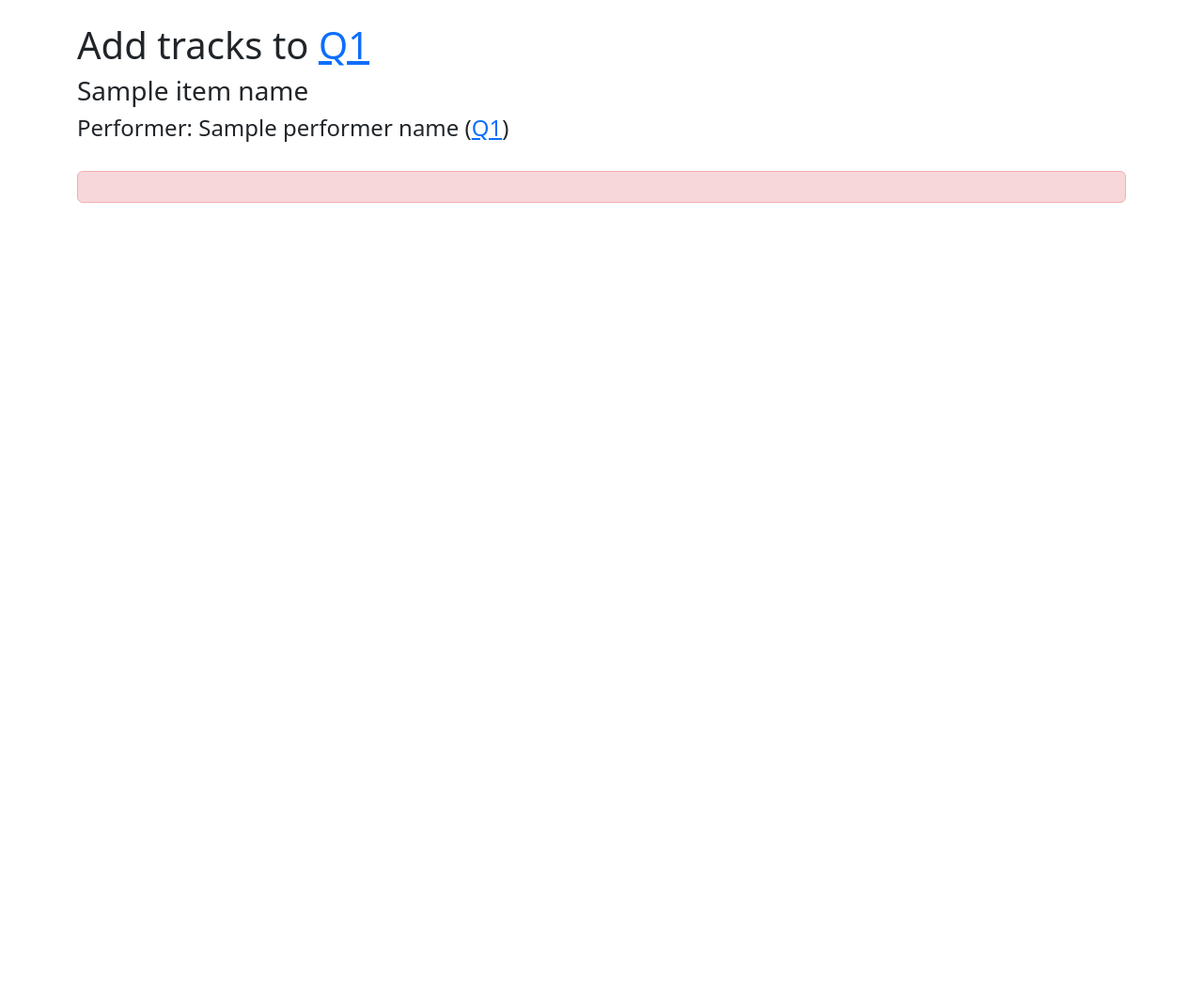
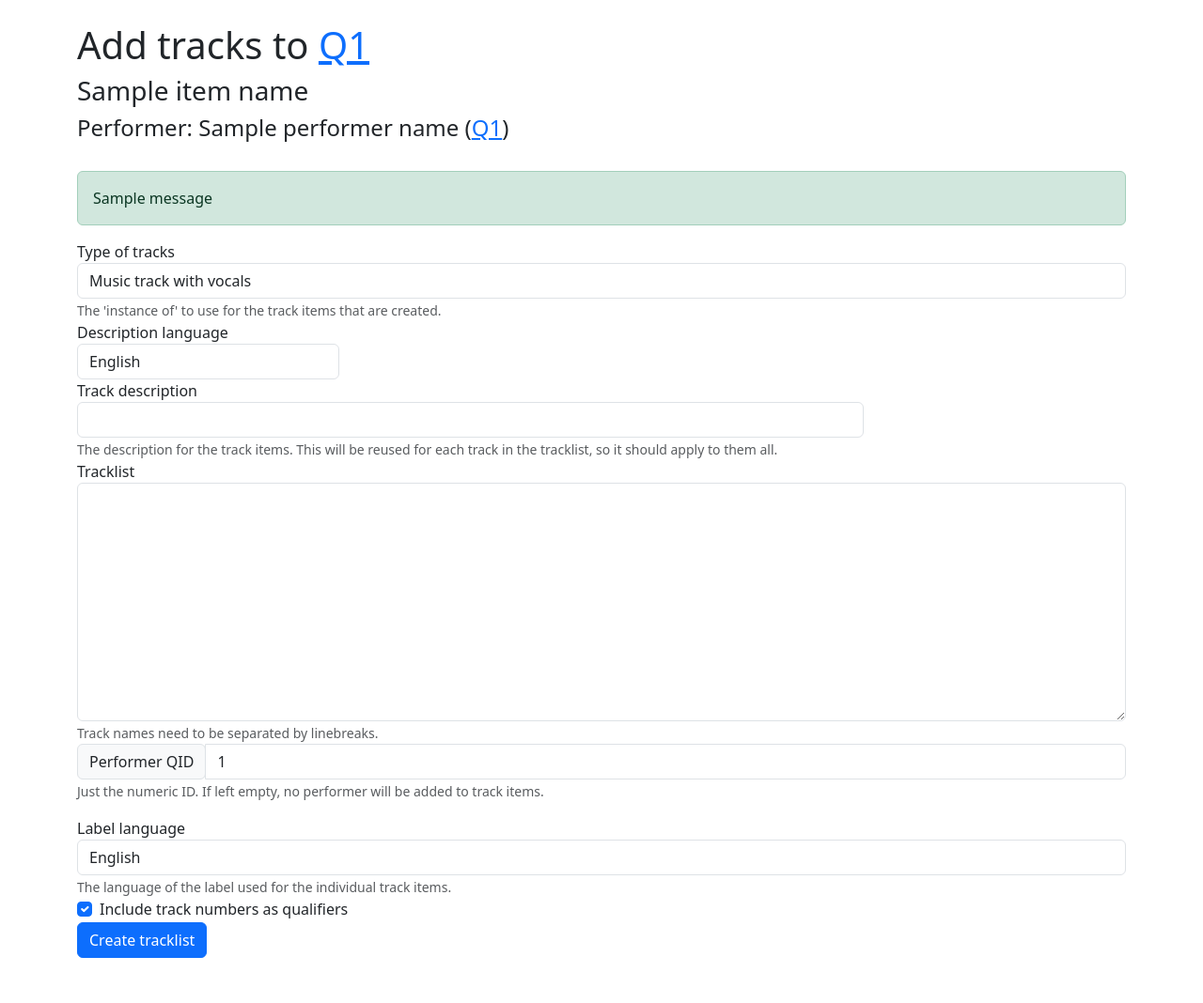
Before and after one commit to connorshea/multitrack-drafting, a Flask app: template templates/album.html in a window 1280 px wide. Shown: the part 80-1148 px from the top of the page at 94% size. Before the commit the page ends 296 px from the top, so only its background shows below. Run offline with Flask 2, Linux system fonts and the light colour scheme; the template is opened without the code that fills it: most values are stand-ins (such as "Sample title", 1, 10 or a date in 2020); one stand-in notice (Sample message) is shown; some libraries are stand-ins or nearby versions.

Commit message:
Improve warning, error, and success messages.
Still need more work to handle these. Also changed the render_template
to a redirect so the page doesn't break anymore after submitting tracks.

Remove empty strings from the tracklist so
we don't try to create items off them.

```diff
--- a/app.py
+++ b/app.py
@@ -326,15 +326,17 @@
         return flask.render_template('album.html',
                                      item_id=item_id,
                                      item_name='No English title on Wikidata',
-                                     errors=[f'Item Q{item_id} does not exist on Wikidata'])
+                                     performer_item_id=None,
+                                     performer_name=None,
+                                     missing=True)
 
     item_name = glom(item_entity, 'labels.en.value', default='No English title on Wikidata')
     performer_item_id = glom(item_entity, Path('claims', PERFORMER_PROPERTY, 0, 'mainsnak', 'datavalue', 'value', 'numeric-id'), default=None)
     performer_name = None if performer_item_id == None else get_wikidata_item_name(session, performer_item_id, 'en')
 
     # Add a warning if it already has a tracklist
-    if check_if_item_has_property(session, item_id, TRACKLIST_PROPERTY[1:], item_entity) == True:
-        warnings.append(f'Item Q{item_id} already has a tracklist')
+    if check_if_item_has_property(session, item_id, int(TRACKLIST_PROPERTY[1:]), item_entity) == True:
+        warnings.append(f'Item Q{item_id} already has a tracklist. This may cause problems if you include track numbers, or may result in duplicate tracks.')
 
     # Add a warning if it isn't an album
     item_instance_of = get_wikidata_instance_of(session, item_id, item_entity)
@@ -348,7 +350,6 @@
                                  item_name=item_name,
                                  performer_item_id=performer_item_id,
                                  performer_name=performer_name,
-                                 errors=None,
                                  warnings=warnings)
 
 
@@ -370,7 +371,6 @@
         return flask.render_template('album.html',
                                      item_id=item_id,
                                      csrf_error=csrf_error,
-                                     errors=None,
                                      warnings=[])
 
     session = authenticated_session()
@@ -379,18 +379,25 @@
         # Bail out early if we aren’t logged in.
         return flask.redirect(flask.url_for('login'))
 
+    if track_description.isspace() or track_description == '':
+        # Bail out early if we don't have a tracklist.
+        flask.flash('No track description provided.', 'danger')
+        return flask.redirect(flask.url_for('album_get', item_id=item_id))
+
     if tracklist.isspace():
         # Bail out early if we don't have a tracklist.
-        return flask.render_template('album.html',
-                                     item_id=item_id,
-                                     csrf_error=csrf_error,
-                                     errors=['No tracklist provided'],
-                                     warnings=[])
+        flask.flash('No tracklist provided.', 'danger')
+        return flask.redirect(flask.url_for('album_get', item_id=item_id))
 
-    # Split the tracklist into a list and create the tracklist items.
+    # Split the tracklist into a list and strip extra spaces from each track.
+    clean_tracklist = [track.strip() for track in tracklist.splitlines()]
+    # Remove empty lines.
+    clean_tracklist = list(filter(lambda x: x != '', clean_tracklist))
+
+    # Create the tracklist items.
     track_ids = create_tracklist_items(
         session,
-        [track.strip() for track in tracklist.splitlines()],
+        clean_tracklist,
         performer_qid,
         language,
         track_type,
@@ -400,12 +407,11 @@
 
     add_tracklist_to_album_item(session, item_id, track_ids, include_track_numbers)
 
-    # TODO: Figure out the best way to render this without losing the item_name we pulled from Wikidata, and any other checks.
-    return flask.render_template('album.html',
-                                 item_id=item_id,
-                                 csrf_error=csrf_error,
-                                 errors=None,
-                                 warnings=[])
+    # Provide a success message to confirm to the user that the records were created.
+    flask.flash('Successfully created track items and tracklist.', 'success')
+
+    # Redirect to the album page at the end.
+    return flask.redirect(flask.url_for('album_get', item_id=item_id))
 
 
 @app.route('/login')
--- a/templates/album.html
+++ b/templates/album.html
@@ -16,17 +16,29 @@
 </div>
 {% endif %}
 
-{% if errors != None %}
+{% with messages = get_flashed_messages(with_categories=true) %}
+  {% if messages %}
+    <div class='flashes'>
+    {% for category, message in messages %}
+      <div class="alert alert-{{ category }}">{{ message }}</li>
+    {% endfor %}
+    </div>
+  {% endif %}
+{% endwith %}
+
+{% if warnings|length != 0 %}
+  {% for warning in warnings %}
+    <div class="alert alert-warning">
+      {{ warning }}
+    </div>
+  {% endfor %}
+{% endif %}
+
+{% if missing == True %}
 <div class="alert alert-danger">
-  {{ ','.join(errors) }}
+  Item Q{{item_id}} does not exist on Wikidata
 </div>
 {% else %}
-
-{% if warnings|length != 0 %}
-<div class="alert alert-warning">
-  {{ ','.join(warnings) }}
-</div>
-{% endif %}
 
 <form action="{{ url_for('album_post', item_id=item_id) }}" method="POST">
   <input name="csrf_token" type="hidden" value="{{ csrf_token() }}">
@@ -47,15 +59,15 @@
       <label for="track_description_language">Description language</label>
       <select class="form-control" id="track_description_language" name="track_description_language">
         <option value="en" selected>English</option>
-      <option value="fr">French</option>
-      <option value="it">Italian</option>
-      <option value="de">German</option>
-      <option value="es">Spanish</option>
+        <option value="fr">French</option>
+        <option value="it">Italian</option>
+        <option value="de">German</option>
+        <option value="es">Spanish</option>
       </select>
     </div>
     <div class="form-group col-md-9">
       <label for="track_description">Track description</label>
-      <input type="text" class="form-control" id="track_description" name="track_description" aria-describedby="trackDescriptionHelp">
+      <input type="text" class="form-control" id="track_description" name="track_description" aria-describedby="trackDescriptionHelp" required>
       <small id="trackDescriptionHelp" class="form-text text-muted">
         The description for the track items. This will be reused for each track in the tracklist, so it should apply to them all.
       </small>
@@ -80,7 +92,7 @@
 
   <div class="form-group">
     <!-- TODO: Eventually use mul for labels and remove the language selector entirely? -->
-    <label for="lang">Language</label>
+    <label for="lang">Label language</label>
     <select class="form-control" id="language" name="language" aria-describedby="languageHelp">
       <option value="en" selected>English</option>
       <option value="fr">French</option>
@@ -99,5 +111,4 @@
   <button type="submit" class="btn btn-primary mb-5">Create tracklist</button>
 </form>
 {% endif %}
-
 {% endblock %}
```
